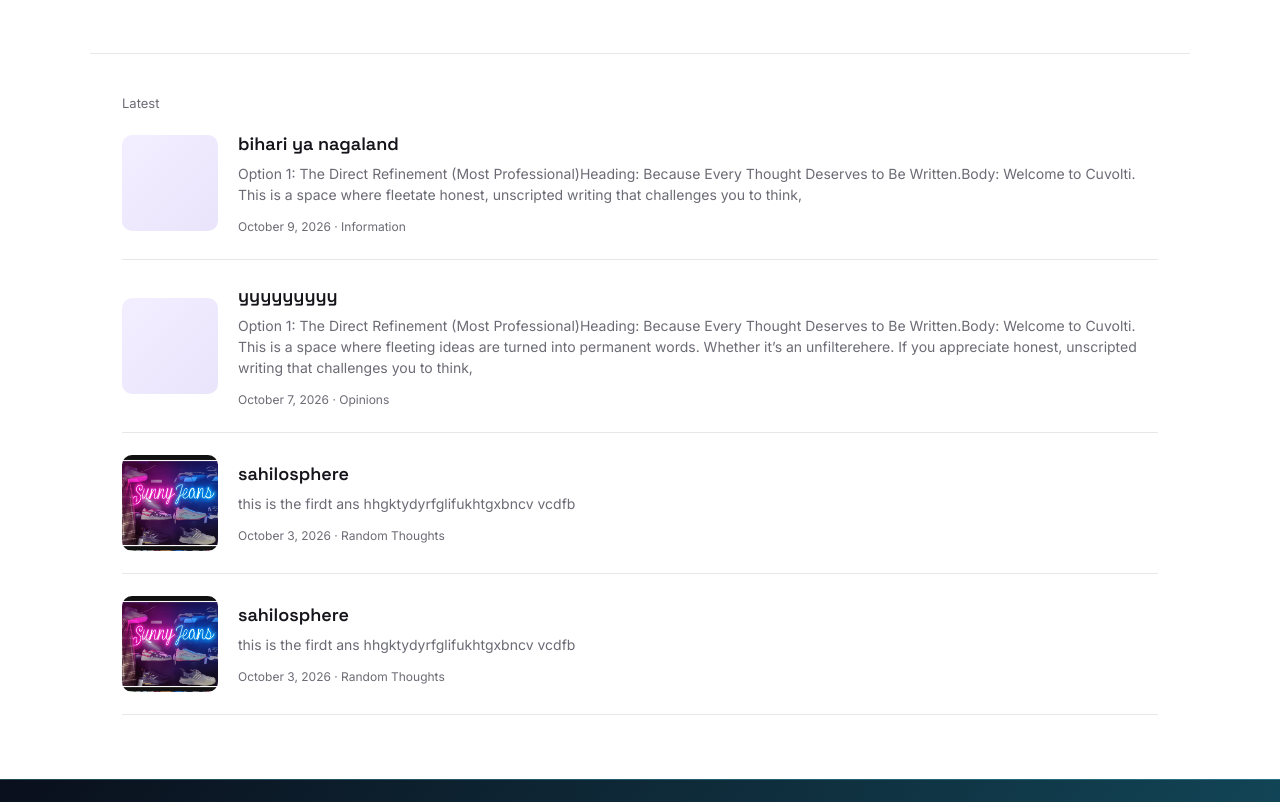
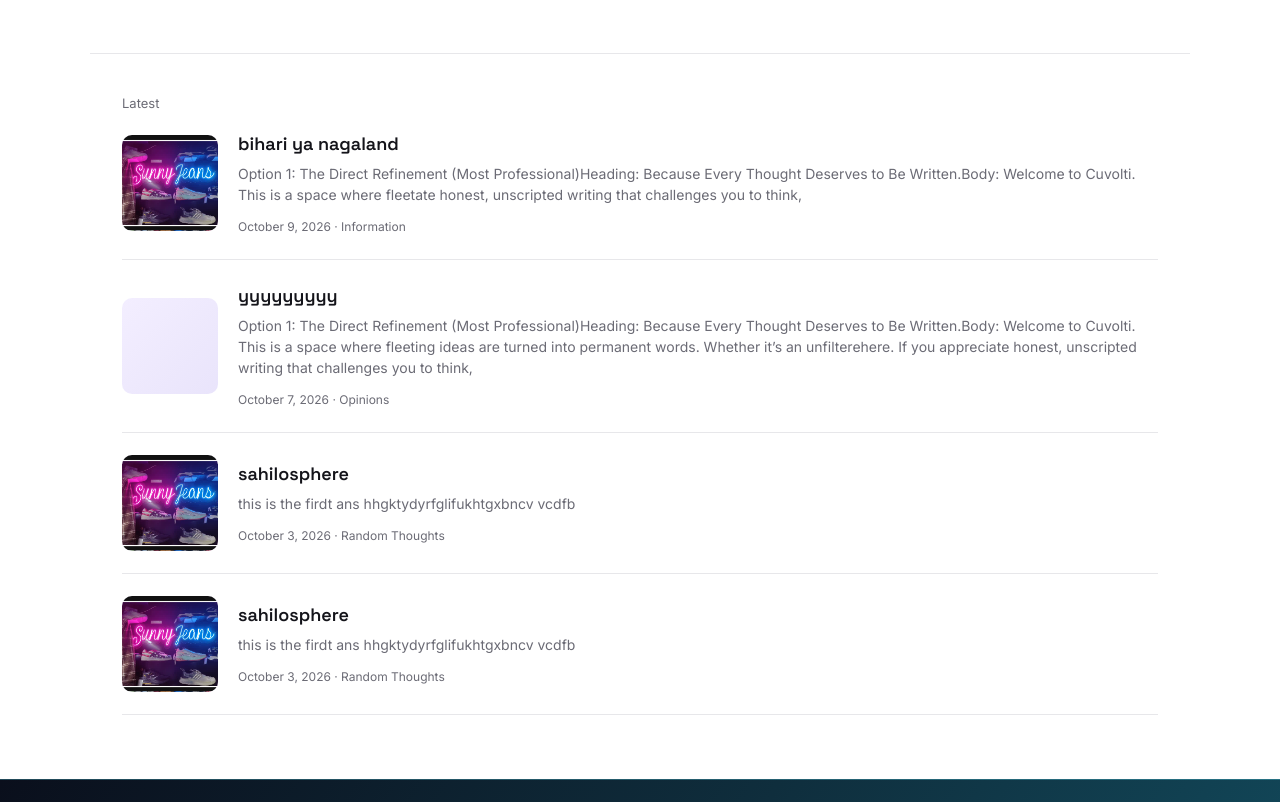
Before and after one commit to sahilosphere/cuvolti, an Eleventy site: page src/index.njk in a window 1280 px wide. Shown: the part 1061-1863 px from the top of the page. Built offline with nearby package versions, Linux system fonts and the light colour scheme; Eleventy itself is replaced by a stand-in of ours; files that its build step writes are made by us from their sources.

Commit message:
Update Articles “bihari-ya-nagaland”

```diff
--- a/src/articles/bihari-ya-nagaland.md
+++ b/src/articles/bihari-ya-nagaland.md
@@ -5,6 +5,7 @@ category: Information
 excerpt: "Option 1: The Direct Refinement (Most Professional)Heading: Because
   Every Thought Deserves to Be Written.Body: Welcome to Cuvolti. This is a space
   where fleetate honest, unscripted writing that challenges you to think, "
+image: /assets/uploads/screenshot_2026-10-02_19-37-32.png
 permalink: /nagaland/
 ---
 Option 1: The Direct Refinement (Most Professional)Heading: Because Every Thought Deserves to Be Written.Body: Welcome to Cuvolti. This is a space where fleeting ideas are turned into permanent words. Whether it’s an unfiltered take on tech, a fresh perspective on life, or a sudden spark of inspiration, nothing goes to waste here. If you appreciate honest, unscripted writing that challenges you to think, you’re in the right place.
```
